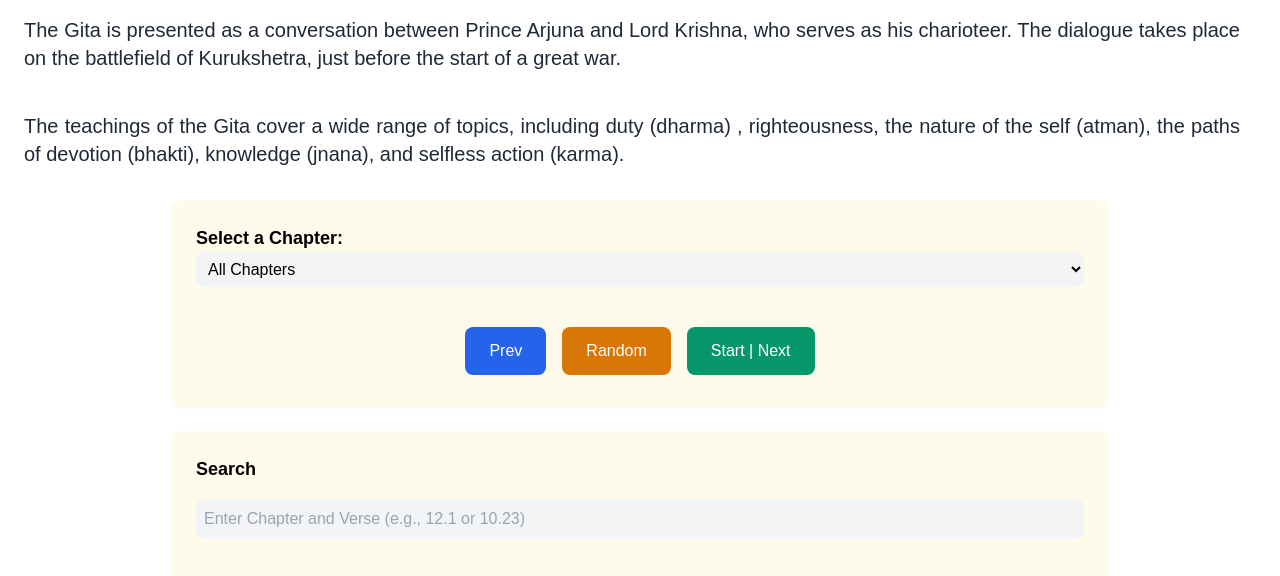
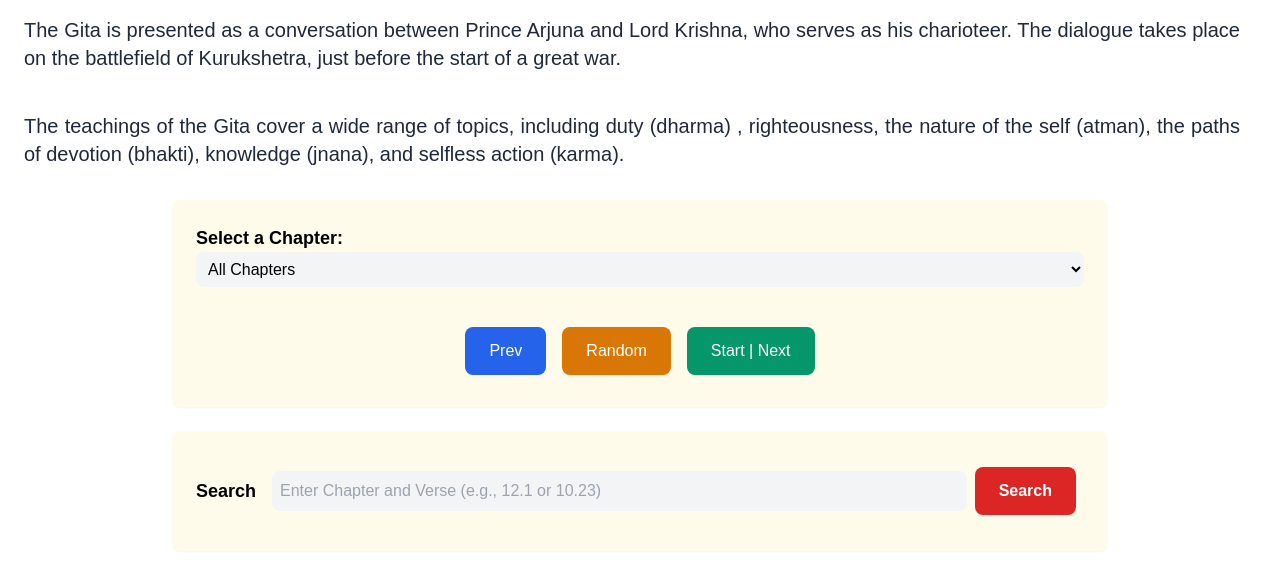
Before and after one commit to psidh/gita_generator, a plain HTML site: page index.html in a window 1280 px wide. Shown: the part 200-776 px from the top of the page. Drawn offline with nearby package versions, Linux system fonts and the light colour scheme.

Commit message:
search bar update

```diff
--- a/index.html
+++ b/index.html
@@ -117,13 +117,13 @@ body {
          </div>
        </div>
       <!-- Search Box Div -->
-      <div class="font-ambit  rounded-lg p-6 shadow-sm md:w-3/4 bg-yellow-50 mt-6 mb-6">
-        <label for="searchInput" class="font-ambit mb-4 mt-4 pb-4 text-lg font-semibold">Search</label>
+      <div class="flex md:flex-row flex-col justify-center items-center container md:w-3/4  font-ambit rounded-lg p-6 shadow-sm bg-yellow-50 mt-6 mb-6 ">
+        <label for="searchInput" class="font-ambit text-lg font-semibold mr-4">Search</label>
         <input type="text" id="searchInput" class="font-ambit mb-4 mt-4 w-full rounded-lg bg-gray-100 p-2" placeholder="Enter Chapter and Verse (e.g., 12.1 or 10.23)"/>
         <p id="sloka2" class="font-ambit mb-4 mt-4 text-justify text-lg font-semibold italic text-gray-800">
           <!-- Sloka text will be dynamically inserted here -->
         </p>
-        <button id="searchBtn"class="font-ambit m-2 rounded-lg bg-red-600 hover:bg-red-800  px-2 py-1 md:px-6 md:py-3 text-white font-semibold">Search</button>
+        <button id="searchBtn"class="font-ambit m-2 rounded-lg bg-red-600 hover:bg-red-800 px-2 py-1 md:px-6 md:py-3 text-white font-semibold">Search</button>
       </div>
     </div>
   </div>
```
